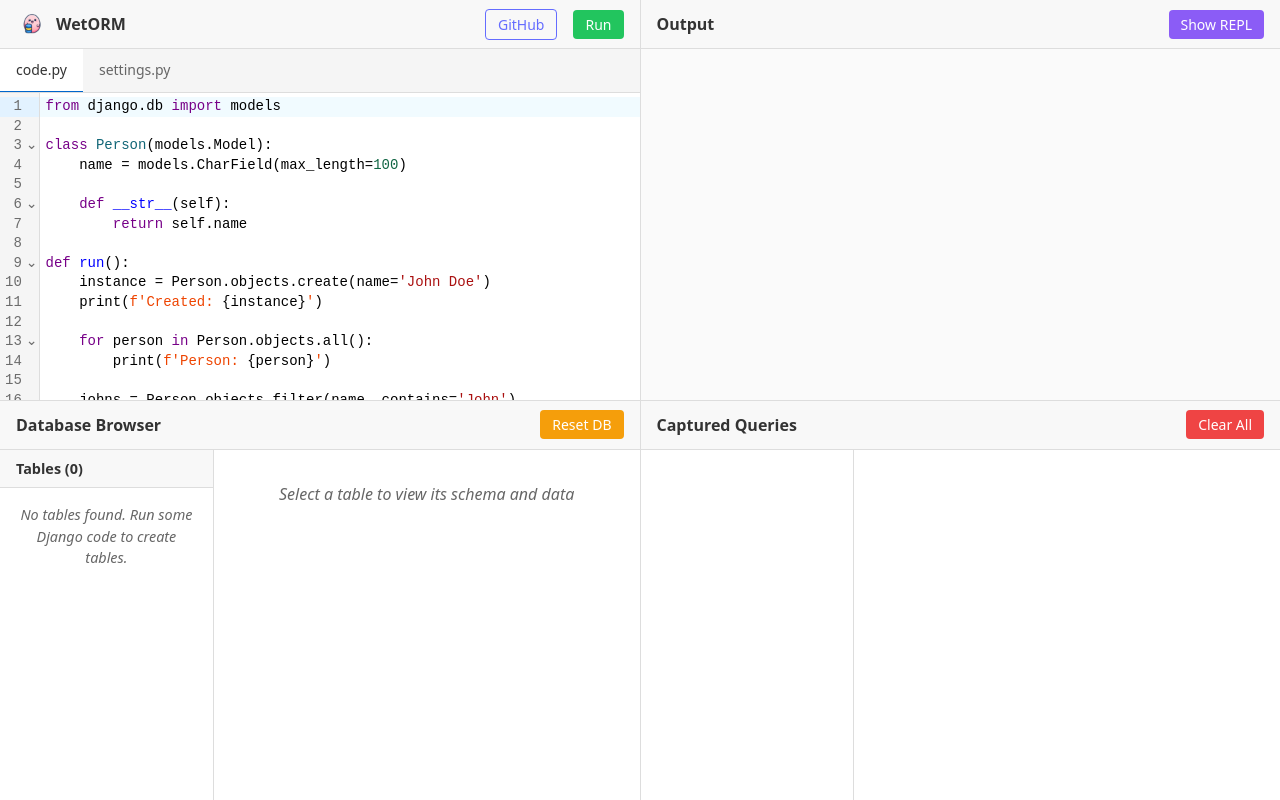
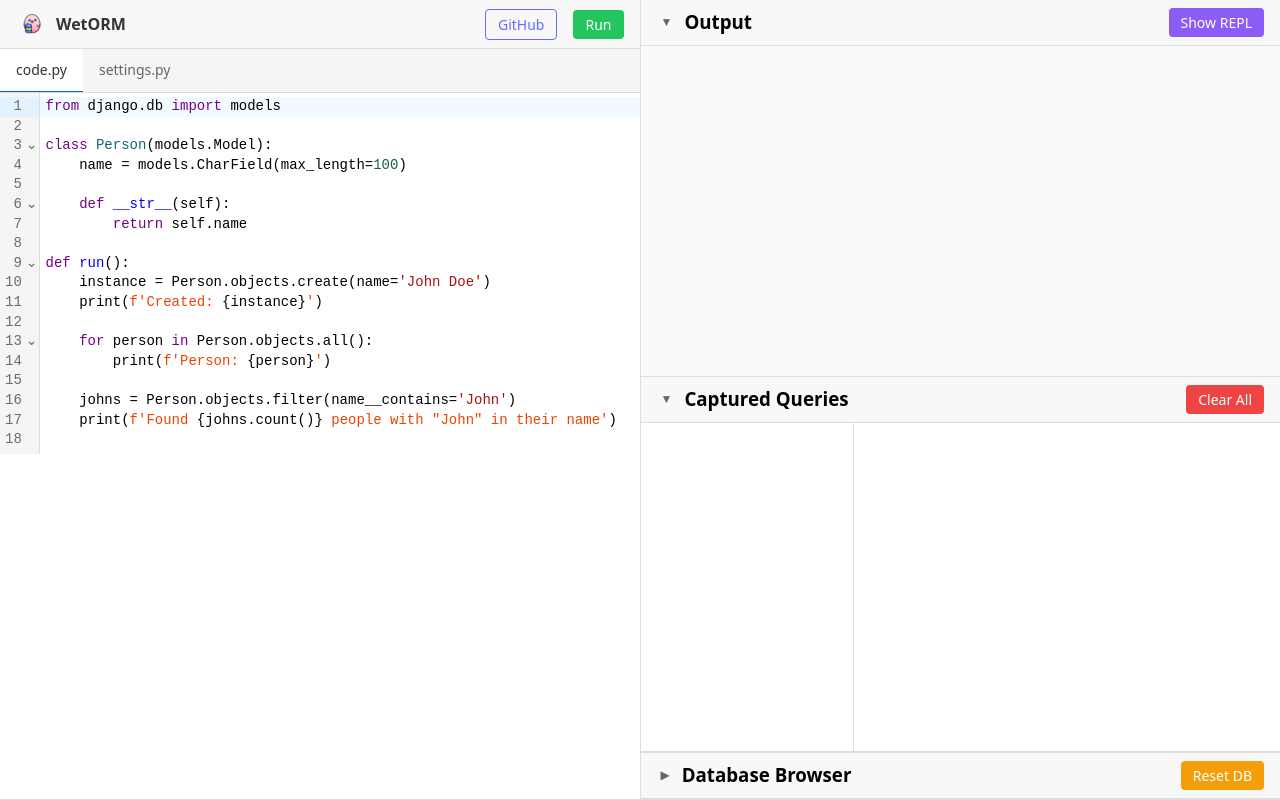
Before and after one commit to TkTech/wetorm, a React (Vite) app: page / in a window 1280 px wide. Built offline with nearby package versions, Linux system fonts and the light colour scheme.

Commit message:
Re-organize and generalize panes to make it easier to add new ones.

```diff
--- a/src/App.css
+++ b/src/App.css
@@ -154,11 +154,64 @@ html,
   flex-direction: column;
 }
 
+.collapsible-pane {
+  display: flex;
+  flex-direction: column;
+  flex: 1;
+  border-bottom: 1px solid #ddd;
+}
+
+.collapsible-pane.collapsed {
+  flex: 0 0 auto;
+}
+
+.pane-header {
+  display: flex;
+  justify-content: space-between;
+  align-items: center;
+  padding: 0.5rem 1rem;
+  background: #f8f8f8;
+  border-bottom: 1px solid #ddd;
+  flex-shrink: 0;
+}
+
+.pane-header-left {
+  display: flex;
+  align-items: center;
+  gap: 0.5rem;
+}
+
+.collapse-button {
+  background: none;
+  border: none;
+  cursor: pointer;
+  color: #666;
+  font-size: 0.75rem;
+  padding: 0.25rem;
+  border-radius: 2px;
+  transition: background-color 200ms;
+}
+
+.collapse-button:hover {
+  background: #e5e5e5;
+}
+
+.pane-actions {
+  display: flex;
+  align-items: center;
+  gap: 0.5rem;
+}
+
+.pane-content {
+  flex: 1;
+  display: flex;
+  flex-direction: column;
+}
+
 .output-section {
   flex: 1;
   display: flex;
   flex-direction: column;
-  border-bottom: 1px solid #ddd;
   background: #fafafa;
 }
 
@@ -235,6 +288,7 @@ html,
   grid-template-columns: 1fr 2fr;
   gap: 1px;
   background: #ddd;
+  border-bottom: 1px solid #ddd;
 }
 
 .query-list {
--- a/src/App.tsx
+++ b/src/App.tsx
@@ -6,6 +6,7 @@ import { QueryViewer } from './components/QueryViewer';
 import { DatabaseBrowser } from './components/DatabaseBrowser';
 import { PythonRepl } from './components/PythonRepl';
 import { TabbedCodeEditor } from './components/TabbedCodeEditor';
+import { Pane } from './components/Pane';
 import { PyodideProvider } from './contexts/PyodideProvider';
 import { usePyodide } from './hooks/usePyodideContext';
 import { getGistIdFromUrl, fetchGistContent } from './utils/gist';
@@ -221,31 +222,31 @@ function AppContent() {
               className="code-editor"
             />
           </div>
-          <div className="database-section">
-            <DatabaseBrowser refreshTrigger={dbRefreshTrigger} />
-          </div>
         </div>
 
         <div className="results-panel">
-          <div className="output-section">
-            <div className="output-header">
-              <h3>{showRepl ? 'Python REPL' : 'Output'}</h3>
+          <Pane
+            title={showRepl ? 'Python REPL' : 'Output'}
+            defaultCollapsed={false}
+            actions={
               <button
                 className="header-button toggle-button"
                 onClick={() => setShowRepl(!showRepl)}
               >
                 {showRepl ? 'Show Output' : 'Show REPL'}
               </button>
+            }
+          >
+            <div className="output-section">
+              {showRepl ? (
+                <PythonRepl onCommandExecuted={handleCommandExecuted} />
+              ) : (
+                <pre className="output">{output}</pre>
+              )}
             </div>
-            {showRepl ? (
-              <PythonRepl
-                onCommandExecuted={handleCommandExecuted}
-              />
-            ) : (
-              <pre className="output">{output}</pre>
-            )}
-          </div>
+          </Pane>
           <QueryViewer onLineHighlight={handleLineHighlight} />
+          <DatabaseBrowser refreshTrigger={dbRefreshTrigger} />
         </div>
       </main>
     </div>
--- a/src/components/DatabaseBrowser.tsx
+++ b/src/components/DatabaseBrowser.tsx
@@ -4,6 +4,7 @@ import {
   type Column,
   type TableRow,
 } from '../hooks/useDatabaseOperations';
+import { Pane } from './Pane';
 
 interface DatabaseBrowserProps {
   refreshTrigger?: number;
@@ -105,20 +106,22 @@ export function DatabaseBrowser({ refreshTrigger = 0 }: DatabaseBrowserProps) {
   };
 
   return (
-    <div className="database-browser">
-      <div className="db-header">
-        <h3>Database Browser</h3>
-        <div className="db-header-actions">
+    <Pane
+      title="Database Browser"
+      defaultCollapsed={true}
+      actions={
+        <>
           {error && <div className="error-message">{error}</div>}
           <button
             className="header-button reset-button"
             onClick={handleResetDatabase}
+            disabled={loading}
           >
-            Reset DB
+            {loading ? 'Resetting...' : 'Reset DB'}
           </button>
-        </div>
-      </div>
-
+        </>
+      }
+    >
       <div className="db-content">
         <div className="tables-list">
           <h4>Tables ({tables.length})</h4>
@@ -202,6 +205,6 @@ export function DatabaseBrowser({ refreshTrigger = 0 }: DatabaseBrowserProps) {
           )}
         </div>
       </div>
-    </div>
+    </Pane>
   );
 }
--- /dev/null
+++ b/src/components/Pane.tsx
@@ -0,0 +1,37 @@
+import React, { useState } from 'react';
+import type { ReactNode } from 'react';
+
+interface PaneProps {
+  title: string;
+  children: ReactNode;
+  defaultCollapsed?: boolean;
+  actions?: ReactNode;
+}
+
+export const Pane: React.FC<PaneProps> = ({
+  title,
+  children,
+  defaultCollapsed = false,
+  actions,
+}) => {
+  const [isCollapsed, setIsCollapsed] = useState(defaultCollapsed);
+
+  const toggleCollapse = () => {
+    setIsCollapsed(!isCollapsed);
+  };
+
+  return (
+    <div className={`collapsible-pane ${isCollapsed ? 'collapsed' : ''}`}>
+      <div className="pane-header">
+        <div className="pane-header-left">
+          <button className="collapse-button" onClick={toggleCollapse}>
+            {isCollapsed ? '▶' : '▼'}
+          </button>
+          <h3>{title}</h3>
+        </div>
+        {actions && <div className="pane-actions">{actions}</div>}
+      </div>
+      {!isCollapsed && <div className="pane-content">{children}</div>}
+    </div>
+  );
+};
--- a/src/components/QueryViewer.tsx
+++ b/src/components/QueryViewer.tsx
@@ -4,6 +4,7 @@ import { sql } from '@codemirror/lang-sql';
 import { python } from '@codemirror/lang-python';
 import { format } from 'sql-formatter';
 import { queryCapture, type QueryInfo } from '../services/queryCapture';
+import { Pane } from './Pane';
 
 interface QueryViewerProps {
   onLineHighlight?: (lineNumber: number | null) => void;
@@ -62,14 +63,15 @@ export const QueryViewer: React.FC<QueryViewerProps> = ({
   };
 
   return (
-    <div className="query-viewer">
-      <div className="query-header">
-        <h3>Captured Queries</h3>
+    <Pane
+      title="Captured Queries"
+      defaultCollapsed={false}
+      actions={
         <button className="header-button clear-button" onClick={clearQueries}>
           Clear All
         </button>
-      </div>
-
+      }
+    >
       <div className="query-layout">
         <div className="query-list">
           {queries.map((query) => (
@@ -174,6 +176,6 @@ export const QueryViewer: React.FC<QueryViewerProps> = ({
           )}
         </div>
       </div>
-    </div>
+    </Pane>
   );
 };
```
